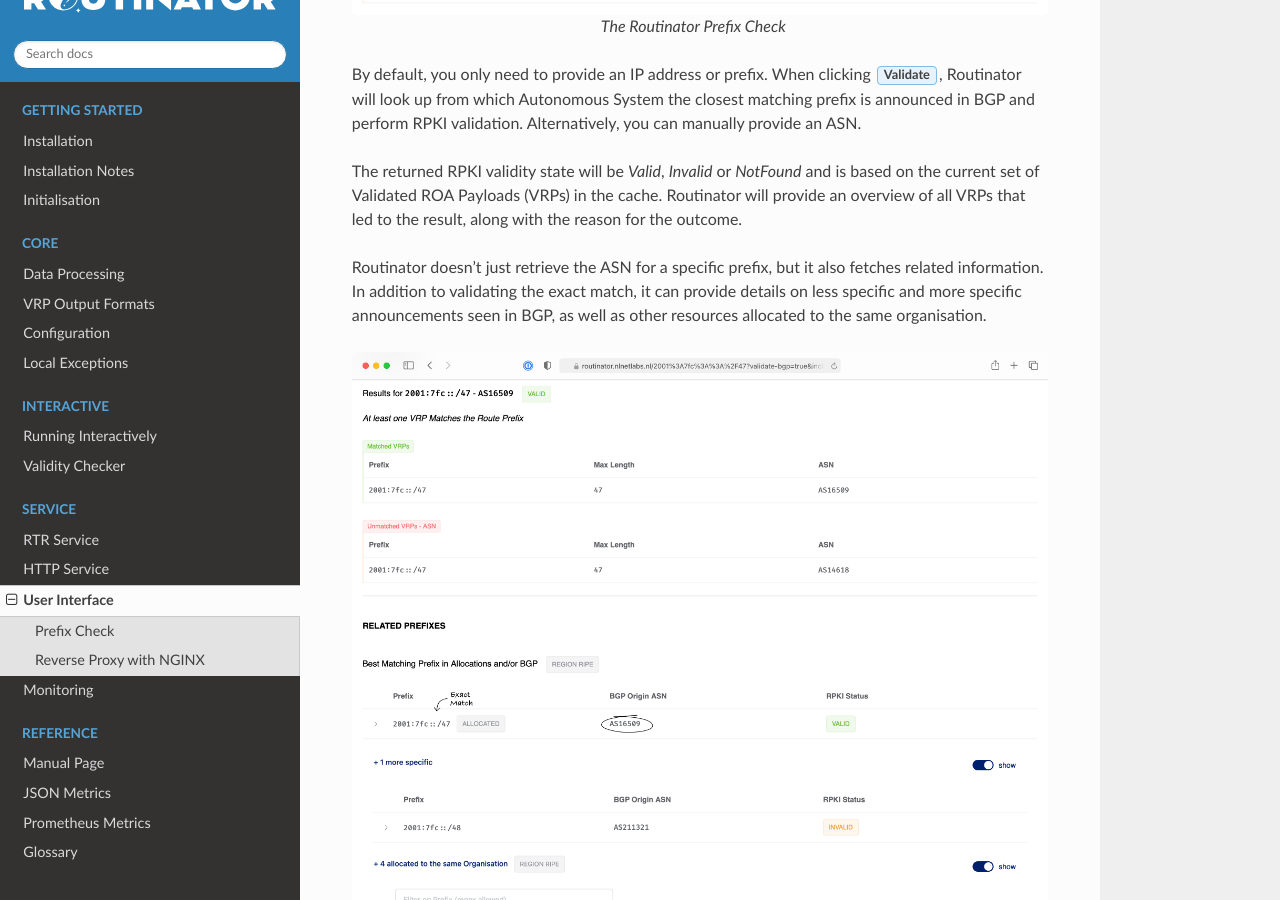
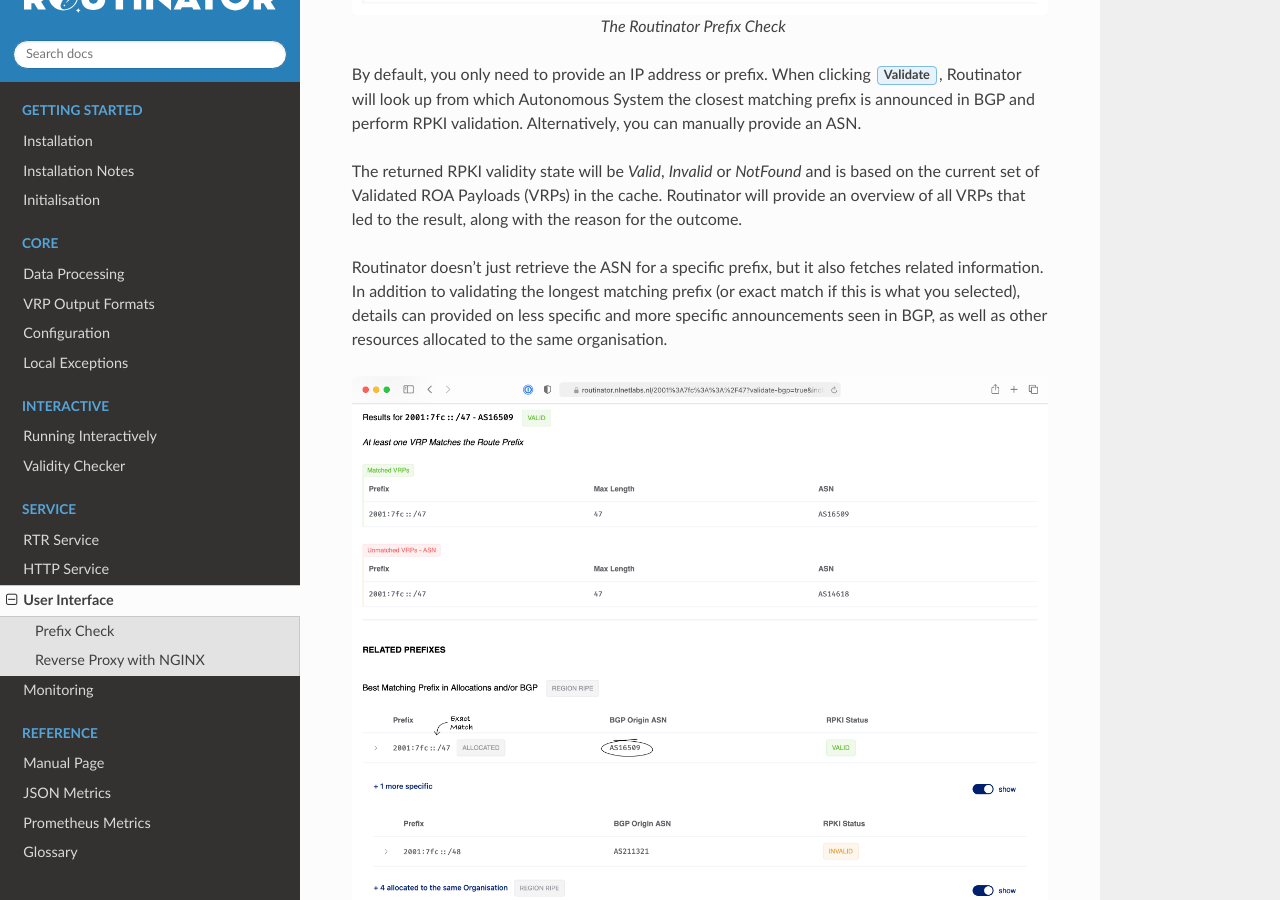
Before and after one commit to NLnetLabs/routinator, a Sphinx documentation site: the page built from source/user-interface.rst, in a window 1280 px wide and 900 px high, scrolled down 1183 px. Built offline with Sphinx 7.4.7 and the Read the Docs theme 2.0.0, drawn with Linux system fonts in a browser that asks for light colours; pages that are not in the unit, such as notebooks, are missing from menus; the version number could not be read and is left out.

Commit message:
default longest matching prefix

```diff
--- a/source/user-interface.rst
+++ b/source/user-interface.rst
@@ -40,9 +40,10 @@
 result, along with the reason for the outcome.
 
 Routinator doesn't just retrieve the ASN for a specific prefix, but it also
-fetches related information. In addition to validating the exact match, it can
-provide details on less specific and more specific announcements seen in BGP, as
-well as other resources allocated to the same organisation.
+fetches related information. In addition to validating the longest matching
+prefix (or exact match if this is what you selected), details can provided on
+less specific and more specific announcements seen in BGP, as well as other
+resources allocated to the same organisation.
 
 .. figure:: img/routinator-ui-prefix-check-related.png
     :align: center
```
